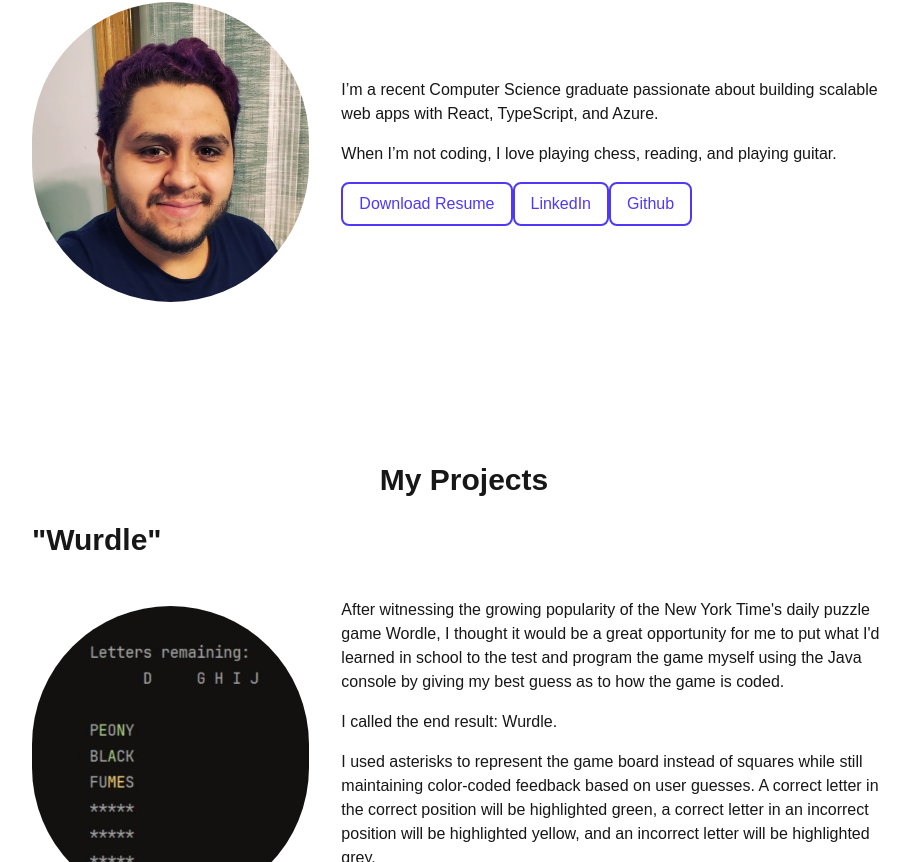
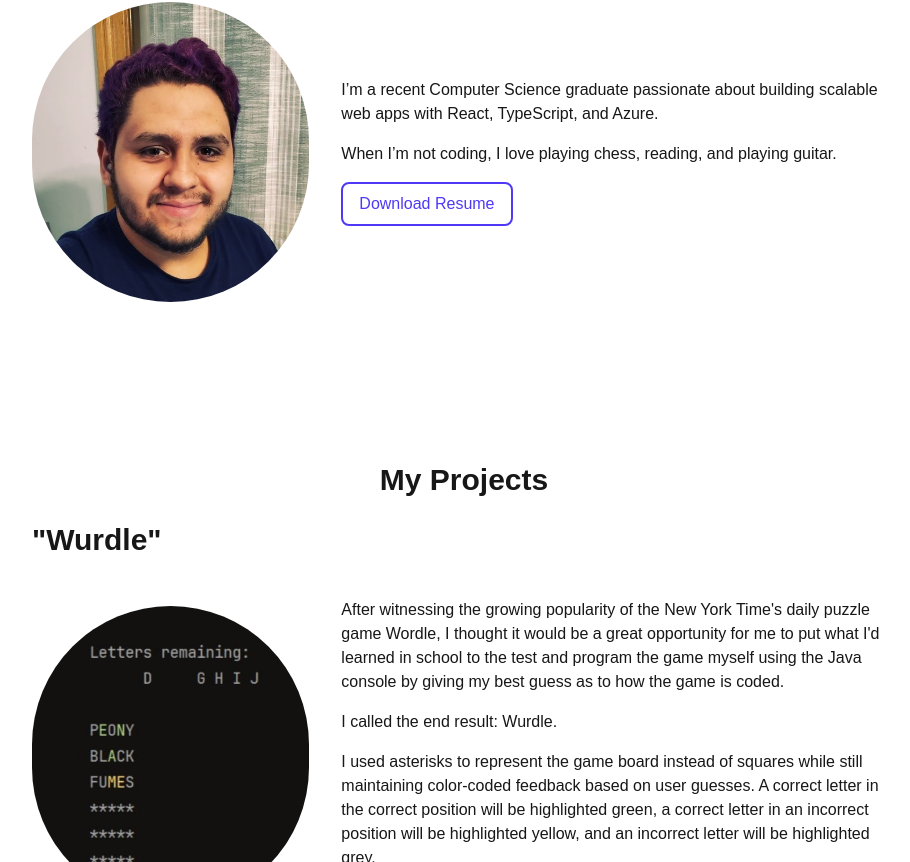
Before and after one commit to ovirto/portfolio-site, a Next.js app in the folder portfolio-site/: page / in a window 1280 px wide. Shown: the part 938-1800 px from the top of the page, without its empty margins (176-1086 px from the left). Built offline with nearby package versions, Linux system fonts and the light colour scheme.

Commit message:
Buttons moved to Communications Section

```diff
--- a/portfolio-site/frontend/pages/index.tsx
+++ b/portfolio-site/frontend/pages/index.tsx
@@ -49,18 +49,6 @@ export function AboutMe(){
                         className="inline-block px-4 py-2 border-2 border-indigo-600 text-indigo-600 rounded-lg hover:bg-indigo-600 hover:text-white transition"
                     >
                         Download Resume
-                    </a>
-                    <a
-                        href="https://www.linkedin.com/in/ozievirto919/"
-                        className="inline-block px-4 py-2 border-2 border-indigo-600 text-indigo-600 rounded-lg hover:bg-indigo-600 hover:text-white transition"
-                    >
-                        LinkedIn
-                    </a>
-                    <a
-                        href="https://github.com/ovirto"
-                        className="inline-block px-4 py-2 border-2 border-indigo-600 text-indigo-600 rounded-lg hover:bg-indigo-600 hover:text-white transition"
-                    >
-                        Github
                     </a>
 
                 </div>
@@ -197,6 +185,24 @@ export function Connect(){
                     I've also included my Github in case you'd like to check out some of the other stuff I'm
                     working on.
                 </p>
+                <a
+                    href=""
+                    className="inline-block px-4 py-2 border-2 border-indigo-600 text-indigo-600 rounded-lg hover:bg-indigo-600 hover:text-white transition"
+                >
+                    Send me an Email
+                </a>
+                <a
+                    href="https://www.linkedin.com/in/ozievirto919/"
+                    className="inline-block px-4 py-2 border-2 border-indigo-600 text-indigo-600 rounded-lg hover:bg-indigo-600 hover:text-white transition"
+                >
+                    Message me on LinkedIn
+                </a>
+                <a
+                    href="https://github.com/ovirto"
+                    className="inline-block px-4 py-2 border-2 border-indigo-600 text-indigo-600 rounded-lg hover:bg-indigo-600 hover:text-white transition"
+                >
+                    Check out my Github
+                </a>
             </div>
         </section>
     );
```
